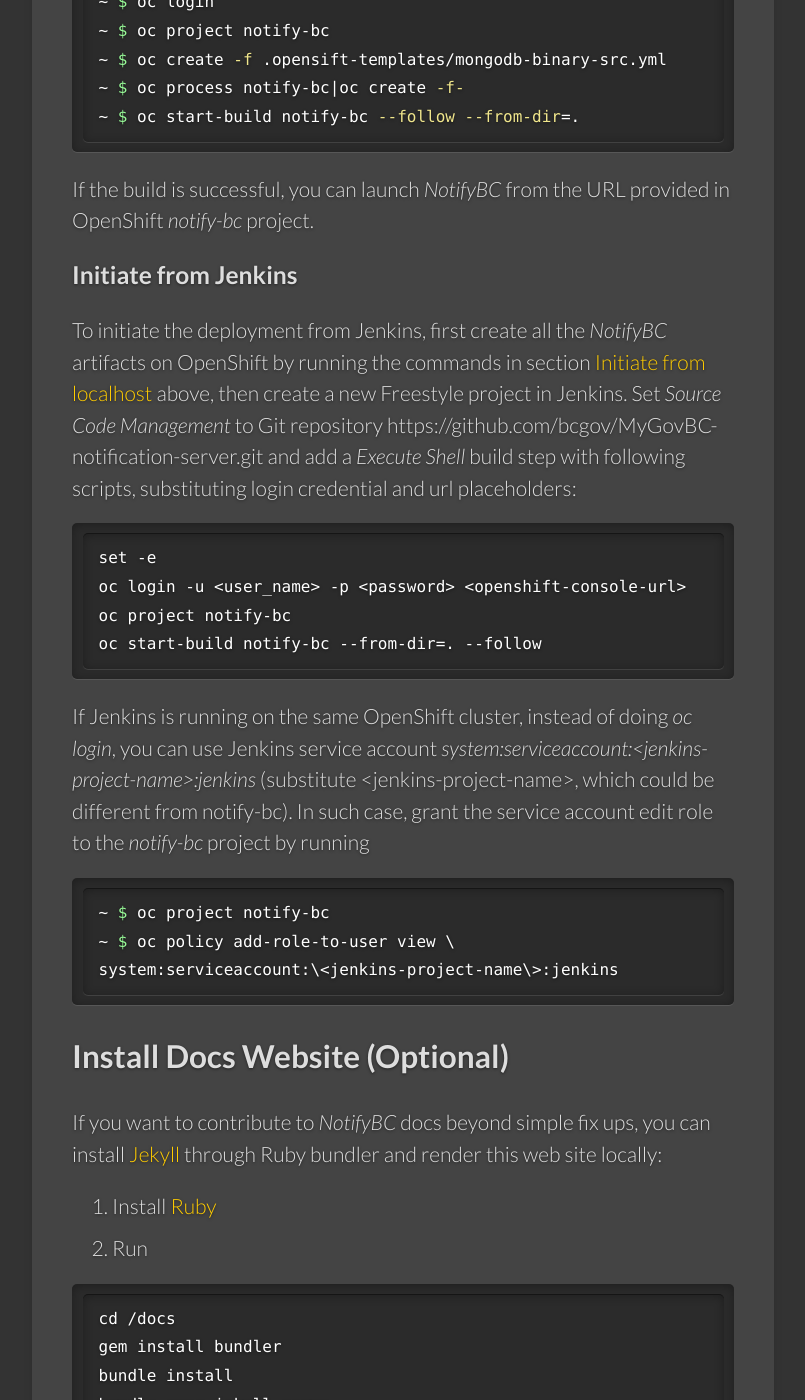
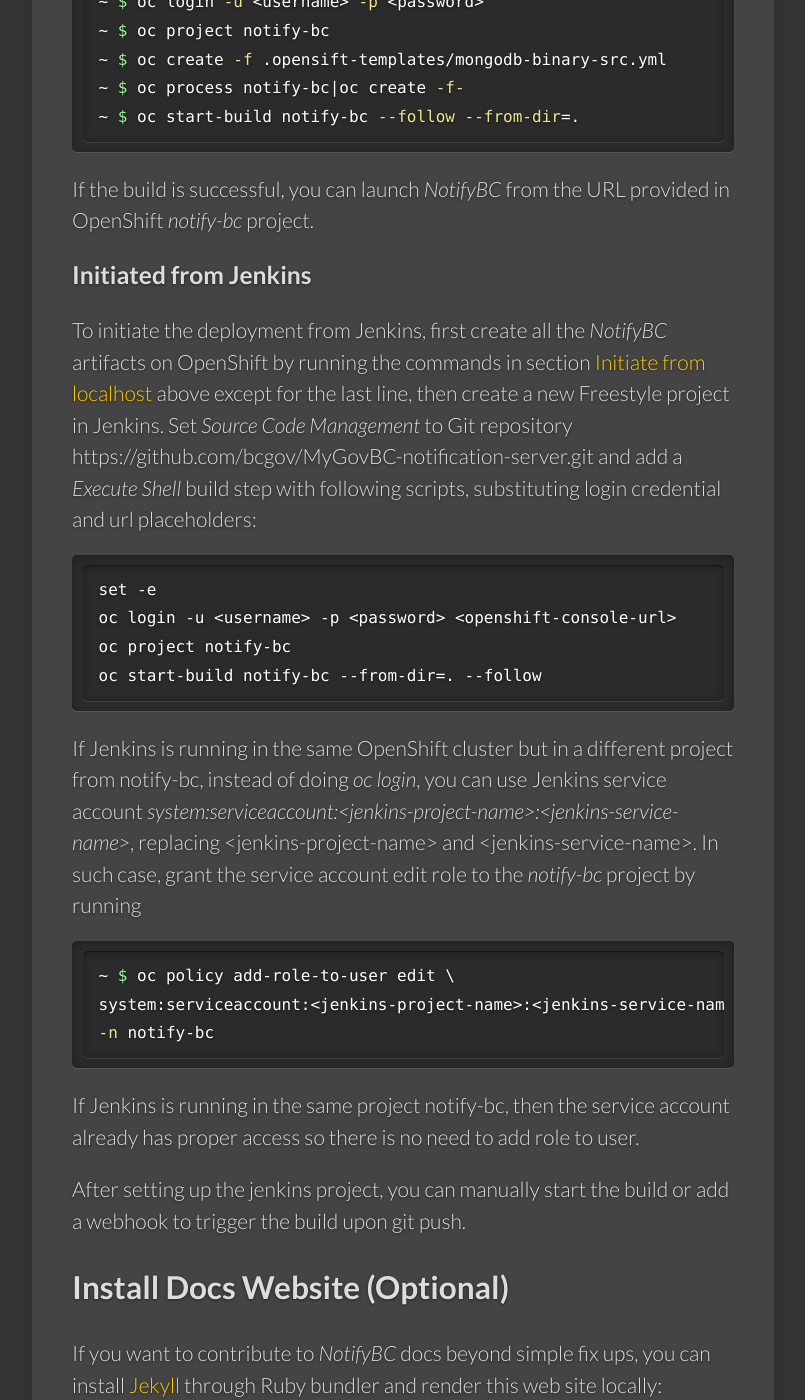
Before and after one commit to bcgov/MyGovBC-notification-server, a Jekyll site: the page built from docs/_docs/installation.md, in a window 1280 px wide and 1400 px high, scrolled down 4113 px. Shown: the whole window, without its empty margins (139-944 px from the left). Built offline with Jekyll 4.4.1, drawn with Linux system fonts in a browser that asks for light colours; some of the changed text lies outside the part shown.

Commit message:
documented os deployment

````diff
--- a/docs/_docs/installation.md
+++ b/docs/_docs/installation.md
@@ -10,7 +10,7 @@
   2. deploying a Docker container
   3. deploying to OpenShift
 
- To setup a development environment in order to contribute to *NotifyBC*, installing from source code is recommended. For small-scale production deployment or for the purpose of evaluation, both source code and docker container will do. For large-scale production deployment that requires horizontal scalability, deploying to OpenShift and running on a MongoDB cluster is recommended.
+For small-scale production deployment or for the purpose of evaluation, both source code and docker container will do. For large-scale production deployment that requires horizontal scalability, deploying to OpenShift and running on a MongoDB cluster is recommended. To setup a development environment in order to contribute to *NotifyBC*, installing from source code is preferred.
 
 ## Install from Source Code
 
@@ -86,7 +86,7 @@
 
 If using Jenkins, all the software are pre-installed on OpenShift provided Jenkins instant-app template so it is the preferred hosting environment.
 
-### Initiate from localhost
+### Initiated from localhost
 Run following commands
 
 ```sh
@@ -95,7 +95,7 @@
 notifyBC
 ~ $ cd notifyBC
 ... (optional: customize config)
-~ $ oc login
+~ $ oc login -u <username> -p <password>
 ~ $ oc project notify-bc
 ~ $ oc create -f .opensift-templates/mongodb-binary-src.yml
 ~ $ oc process notify-bc|oc create -f-
@@ -104,25 +104,28 @@
 
 If the build is successful, you can launch *NotifyBC* from the URL provided in OpenShift *notify-bc* project.
 
-### Initiate from Jenkins
+### Initiated from Jenkins
 
-To initiate the deployment from Jenkins, first create all the *NotifyBC* artifacts on OpenShift by running the commands in section [Initiate from localhost](#initiate-from-localhost) above, then create a new Freestyle project in Jenkins. Set *Source Code Management* to Git repository https://github.com/bcgov/MyGovBC-notification-server.git and add a *Execute Shell* build step with following scripts, substituting login credential and url placeholders:
+To initiate the deployment from Jenkins, first create all the *NotifyBC* artifacts on OpenShift by running the commands in section [Initiate from localhost](#initiate-from-localhost) above except for the last line, then create a new Freestyle project in Jenkins. Set *Source Code Management* to Git repository https://github.com/bcgov/MyGovBC-notification-server.git and add a *Execute Shell* build step with following scripts, substituting login credential and url placeholders:
 
 ```
 set -e
-oc login -u <user_name> -p <password> <openshift-console-url>
+oc login -u <username> -p <password> <openshift-console-url>
 oc project notify-bc
 oc start-build notify-bc --from-dir=. --follow
 ```
 
-If Jenkins is running on the same OpenShift cluster, instead of doing *oc login*, you can use Jenkins service account *system:serviceaccount:\<jenkins-project-name\>:jenkins* (substitute \<jenkins-project-name\>, which could be different from notify-bc). In such case, grant the service account edit role to the *notify-bc* project by running
+If Jenkins is running in the same OpenShift cluster but in a different project from notify-bc, instead of doing *oc login*, you can use Jenkins service account *system:serviceaccount:\<jenkins-project-name\>:\<jenkins-service-name\>*, replacing \<jenkins-project-name\> and \<jenkins-service-name\>. In such case, grant the service account edit role to the *notify-bc* project by running
 
 ```sh
-~ $ oc project notify-bc
-~ $ oc policy add-role-to-user view \
-system:serviceaccount:\<jenkins-project-name\>:jenkins
+~ $ oc policy add-role-to-user edit \
+system:serviceaccount:<jenkins-project-name>:<jenkins-service-name> \
+-n notify-bc
 ```
 
+If Jenkins is running in the same project notify-bc, then the service account already has proper access so there is no need to add role to user.
+
+After setting up the jenkins project, you can manually start the build or add a webhook to trigger the build upon git push.
 
 ## Install Docs Website (Optional)
 If you want to contribute to *NotifyBC* docs beyond simple fix ups, you can install [Jekyll](https://jekyllrb.com/) through Ruby bundler and render this web site locally:
````
Also changed, not shown: other parts of docs/_docs/installation.md (+1 -1 lines).
